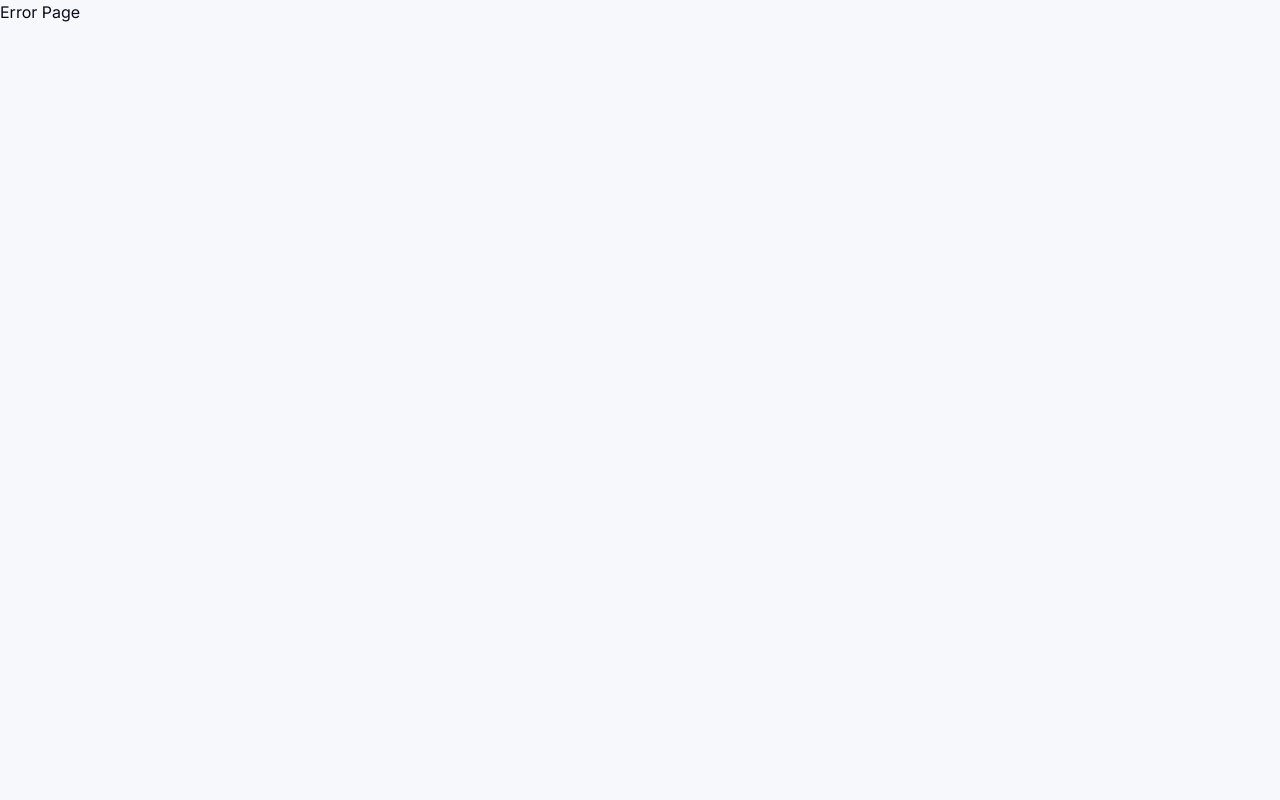
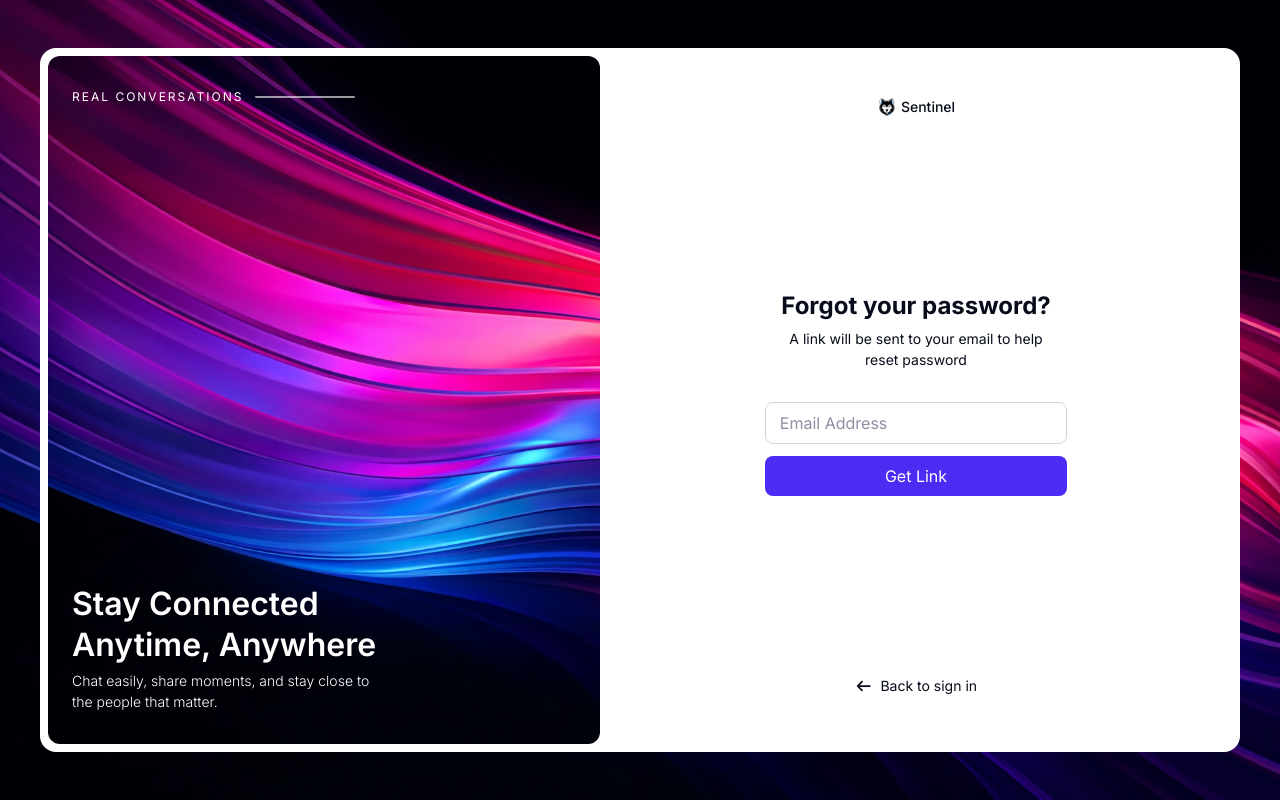
Before and after one commit to zadnap/odin-messaging-app, a React (Vite) app in the folder client/: page /auth/forgot-password in a window 1280 px wide. Before the commit this address had no page. Built offline with nearby package versions, Linux system fonts and the light colour scheme.

Commit message:
feat(auth): add ForgotPasswordPage and its form

```diff
--- a/client/src/features/auth/auth.routes.jsx
+++ b/client/src/features/auth/auth.routes.jsx
@@ -1,5 +1,5 @@
 import { AuthLayout } from '@/shared/layouts';
-import { SignInPage, SignUpPage } from './pages';
+import { ForgotPasswordPage, SignInPage, SignUpPage } from './pages';
 import { Navigate } from 'react-router';
 
 export const authRoutes = [
@@ -19,6 +19,10 @@ export const authRoutes = [
         path: 'sign-in',
         element: <SignInPage />,
       },
+      {
+        path: 'forgot-password',
+        element: <ForgotPasswordPage />,
+      },
     ],
   },
 ];
--- /dev/null
+++ b/client/src/features/auth/components/ForgotPasswordForm/ForgotPasswordForm.jsx
@@ -0,0 +1,15 @@
+import { Button, Input } from '@/shared/components';
+import styles from './ForgotPasswordForm.module.scss';
+
+const ForgotPasswordForm = () => {
+  return (
+    <form className={styles.forgotPasswordForm}>
+      <Input name="email" label="Email Address" />
+      <Button type="submit" variant="accent">
+        Get Link
+      </Button>
+    </form>
+  );
+};
+
+export default ForgotPasswordForm;
--- /dev/null
+++ b/client/src/features/auth/components/ForgotPasswordForm/ForgotPasswordForm.module.scss
@@ -0,0 +1,5 @@
+.forgotPasswordForm {
+  display: flex;
+  flex-direction: column;
+  gap: var(--space-3);
+}
--- a/client/src/features/auth/components/index.js
+++ b/client/src/features/auth/components/index.js
@@ -1,6 +1,7 @@
 import AuthBanner from './AuthBanner/AuthBanner';
 import AuthForm from './AuthForm/AuthForm';
 import AuthSwitch from './AuthSwitch/AuthSwitch';
+import ForgotPasswordForm from './ForgotPasswordForm/ForgotPasswordForm';
 import SignInForm from './SignInForm/SignInForm';
 import SignInOptions from './SignInOptions/SignInOptions';
 import SignUpForm from './SignUpForm/SignUpForm';
@@ -9,6 +10,7 @@ export {
   AuthBanner,
   AuthForm,
   AuthSwitch,
+  ForgotPasswordForm,
   SignInForm,
   SignInOptions,
   SignUpForm,
--- /dev/null
+++ b/client/src/features/auth/pages/ForgotPasswordPage/ForgotPasswordPage.jsx
@@ -0,0 +1,16 @@
+import { BackLink } from '@/shared/components';
+import { AuthForm, ForgotPasswordForm } from '../../components';
+
+const ForgotPasswordPage = () => {
+  return (
+    <AuthForm
+      title="Forgot your password?"
+      subtitle="A link will be sent to your email to help reset password"
+      footer={<BackLink to="/auth/sign-in" text="Back to sign in" />}
+    >
+      <ForgotPasswordForm />
+    </AuthForm>
+  );
+};
+
+export default ForgotPasswordPage;
--- a/client/src/features/auth/pages/index.js
+++ b/client/src/features/auth/pages/index.js
@@ -1,4 +1,5 @@
+import ForgotPasswordPage from './ForgotPasswordPage/ForgotPasswordPage';
 import SignInPage from './SignInPage/SignInPage';
 import SignUpPage from './SignUpPage/SignUpPage';
 
-export { SignInPage, SignUpPage };
+export { ForgotPasswordPage, SignInPage, SignUpPage };
```
Also changed, not shown: 1 other file (tests, documents, lock files or other folders).
